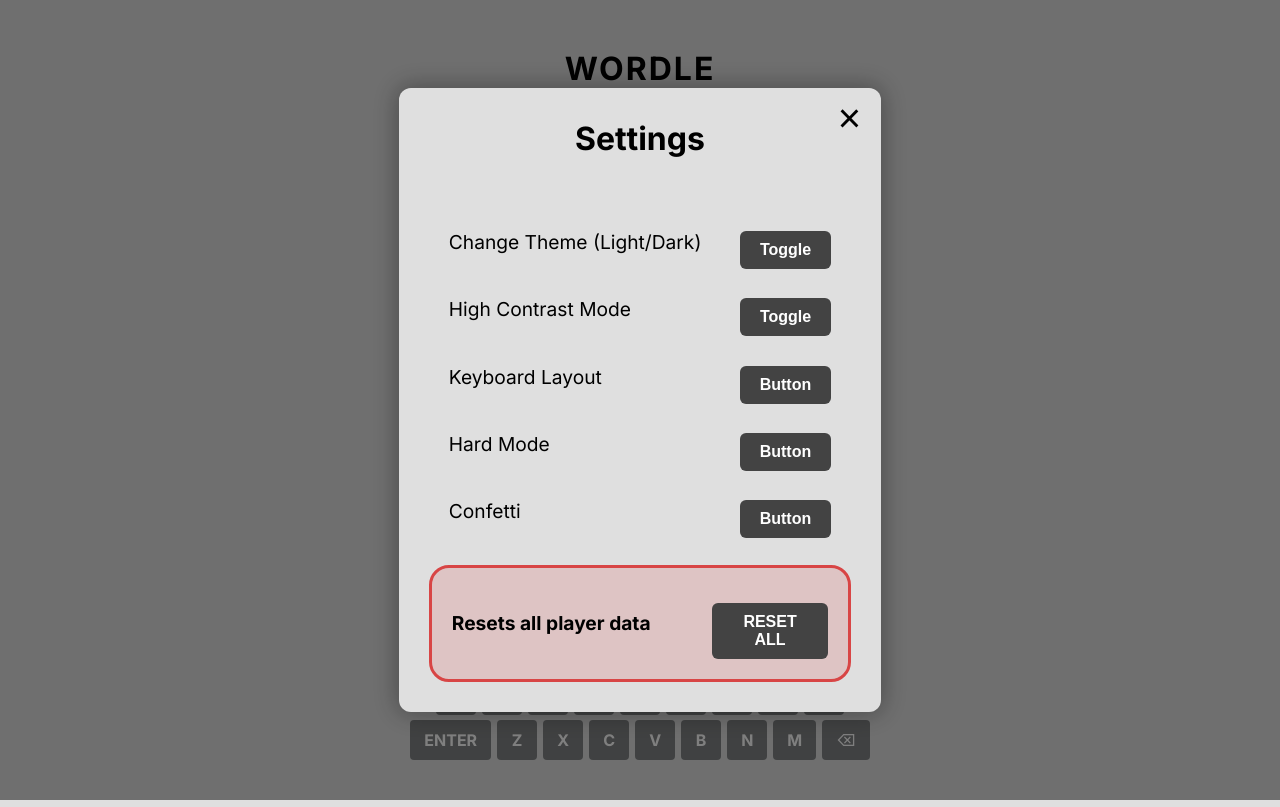
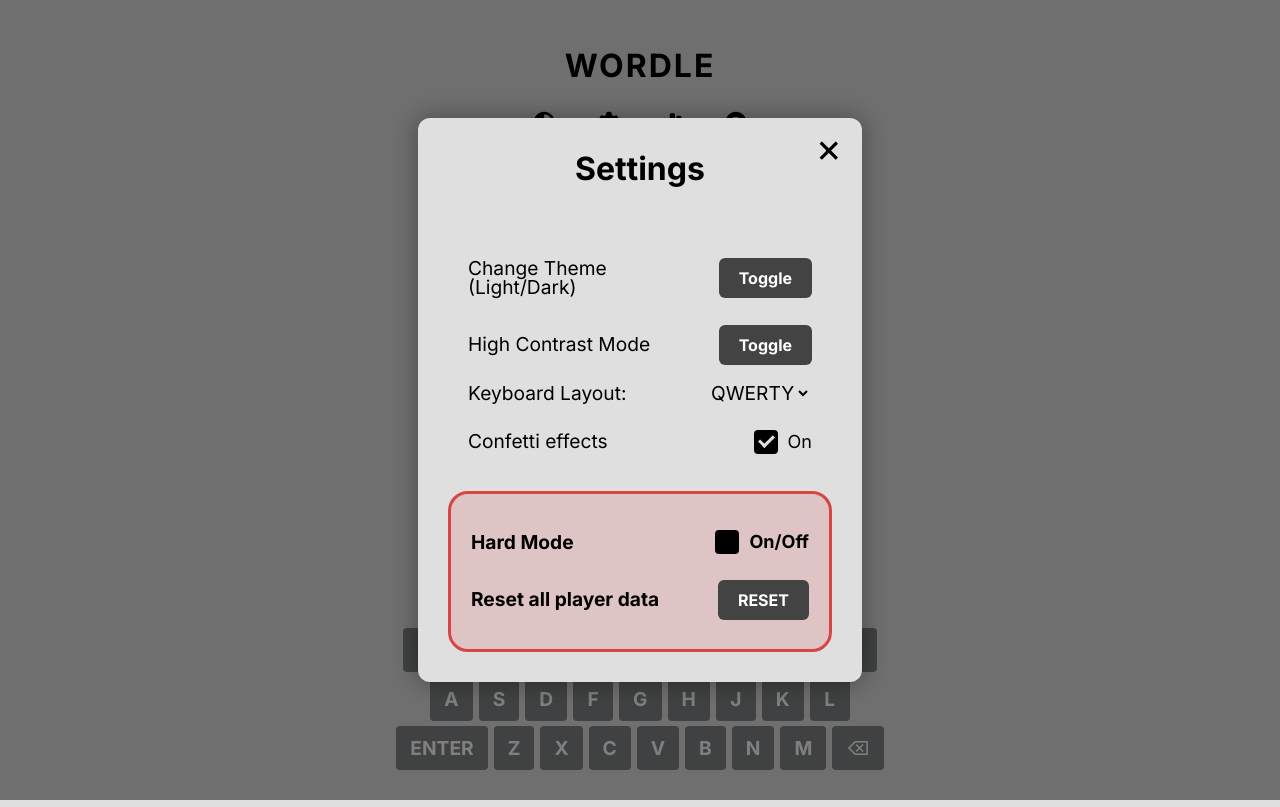
Before and after one commit to maximus-teo/wordle, a React (Vite) app: page / in a window 1280 px wide. Both pictures are taken after a click on the button 608 px from the left and 125 px from the top of the page. Built offline with nearby package versions, Linux system fonts and the light colour scheme.

Commit message:
keyboard layouts

```diff
--- a/src/App.jsx
+++ b/src/App.jsx
@@ -46,6 +46,23 @@
   const [showStats, setShowStats] = useState(false);
   const [showSettings, setShowSettings] = useState(false);
 
+  const [keyboardLayout, setKeyboardLayout] = useState('QWERTY');
+  const layouts = {
+    QWERTY: ['QWERTYUIOP', 'ASDFGHJKL', ['Enter', 'ZXCVBNM', 'Backspace']],
+    AZERTY: ['AZERTYUIOP', 'QSDFGHJKLM', ['Enter', 'WXCVBN', 'Backspace']],
+    DVORAK: ['PYFGCRL', 'AOEUIDHTNS', ['Enter', 'QJKXBMWVZ', 'Backspace']]
+  };
+
+  useEffect(() => {
+    if (keyboardLayout === 'QWERTY') {
+      localStorage.setItem('keyboardLayout', 'QWERTY');
+    } else if (keyboardLayout === 'AZERTY') {
+      localStorage.setItem('keyboardLayout', 'AZERTY');
+    } else {
+      localStorage.setItem('keyboardLayout', 'DVORAK');
+    }
+  }, [keyboardLayout])
+
   const [solution, setSolution] = useState(getRandomWord());
   const [guesses, setGuesses] = useState([]);
   const [currentGuess, setCurrentGuess] = useState('');
@@ -54,6 +71,7 @@
   const [usedLetters, setUsedLetters] = useState({});
   const [gameOver, setGameOver] = useState(false);
   const [gameResult, setGameResult] = useState(null); // 'win' | 'lose' | null
+  const [showConfetti, setShowConfetti] = useState(true);
   const [gameId, setGameId] = useState(0);
   const [user, setUser] = useState(null);
 
@@ -120,23 +138,30 @@
     return () => window.removeEventListener('keydown', listener);
   }, [currentGuess, guesses]);
 
+  useEffect(() => {
+    if (showConfetti) localStorage.setItem("showConfetti", "true");
+    else localStorage.setItem("showConfetti", "false");
+  }, [showConfetti]);
+
   // handle win and lose events
   useEffect(() => {
     if (gameResult === 'win') {
       updateStats(true, guesses.length);
       setTimeout(() => {
+        if (showConfetti) {
           confetti({
             particleCount: 150,
             spread: 80,
             origin: { y: 0.8 }
           });
+        }
       }, 1500);
       setTimeout(() => setGameOver(true), 2200);
     } else if (gameResult === 'lose') {
       updateStats(false);
       setTimeout(() => setGameOver(true), 2000);
     }
-  }, [gameResult]);
+  }, [gameResult, showConfetti]);
 
   const statsUpdatedRef = useRef(false);
 
@@ -155,7 +180,6 @@
   const resetStats = () => {
     localStorage.removeItem("userStats");
     setStats(defaultStats);
-    alert("All player stats have been resetted.");
   };
 
   const defaultStats = {
@@ -268,13 +292,19 @@
         invalidGuess={invalidGuess}
         revealedRows={revealedRows}
       />
-      <Keyboard onKeyPress={handleKeyPress} usedLetters={usedLetters} />
+      <Keyboard layout={layouts[keyboardLayout]} onKeyPress={handleKeyPress} usedLetters={usedLetters}/>
+
       {showStats && <PopupStats stats={stats} onClose={() => setShowStats(false)} />}
       {showSettings &&
         <PopupSettings
           onReset={resetStats}
           darkMode={() => setDarkMode(prev => !prev)}
           highContrast={() => setHighContrast(prev => !prev)}
+          layouts={layouts}
+          keyboardLayout={keyboardLayout}
+          setKeyboardLayout={setKeyboardLayout}
+          confetti={showConfetti}
+          showConfetti={() => setShowConfetti(prev => !prev)}
           onClose={() => setShowSettings(false)}/>}
       {gameOver && <PopupEnd result={gameResult} stats={stats} solution={solution} onRestart={restartGame} />}
     </div>
@@ -282,3 +312,5 @@
 }
 
 export default App;
+
+// <Keyboard onKeyPress={handleKeyPress} usedLetters={usedLetters} />
--- a/src/components/Keyboard.jsx
+++ b/src/components/Keyboard.jsx
@@ -1,17 +1,25 @@
 import React from 'react';
 
-const KEY_LAYOUT = [
+const QWERTY_KEY_LAYOUT = [
   ['Q', 'W', 'E', 'R', 'T', 'Y', 'U', 'I', 'O', 'P'],
   ['A', 'S', 'D', 'F', 'G', 'H', 'J', 'K', 'L'],
   ['Enter', 'Z', 'X', 'C', 'V', 'B', 'N', 'M', 'Backspace']
 ];
 
+const DVORAK_KEY_LAYOUT = [
+  ['P', 'Y', 'F', 'G', 'C', 'R', 'L'],
+  ['A', 'O', 'E', 'U', 'I', 'D', 'H', 'T', 'N', 'S'],
+  ['Q', 'J', 'K', 'X', 'B', 'M', 'W', 'V', 'Z'],
+  ['Enter', 'Backspace']
+]
+
+/*
 const Keyboard = ({ onKeyPress, usedLetters }) => {
   const getStatus = (key) => usedLetters[key] || ''; // '' | 'correct' | 'present' | 'absent'
 
   return (
     <div className="keyboard">
-      {KEY_LAYOUT.map((row, rowIdx) => (
+      {QWERTY_KEY_LAYOUT.map((row, rowIdx) => (
         <div key={rowIdx} className="keyboard-row">
           {row.map((key) => (
             <button
@@ -28,5 +36,56 @@
     </div>
   );
 };
+export default Keyboard;*/
 
-export default Keyboard;
+/*export default function Keyboard({ layout, onKeyPress, usedLetters }) {
+  const getStatus = (key) => usedLetters[key] || ''; // '' | 'correct' | 'present' | 'absent'
+  return (
+    <div className="keyboard">
+      {layout.map((row, i) => (
+        <div key={i} className="keyboard-row">
+          {row.split('').map(key => (
+            <button
+              key={key}
+              className={`key ${getStatus(key)} ${key === 'Enter' || key === 'Backspace' ? 'key-special' : ''}`}
+              onPointerDown={() => onKeyPress(key)}
+              style={{ touchAction: 'manipulation' }}
+            >
+              {key === 'Backspace' ? '⌫' : key}
+            </button>
+          ))}
+        </div>
+      ))}
+    </div>
+  );
+}*/
+
+export default function Keyboard({ layout, onKeyPress, usedLetters }) {
+  const getStatus = (key) => usedLetters[key] || ''; // '' | 'correct' | 'present' | 'absent'
+
+  return (
+    <div className="keyboard">
+      {layout.map((row, i) => {
+        // Flatten nested row like ['Enter', 'ZXCVBNM', 'Backspace'] into ['Enter', 'Z', ..., 'Backspace']
+        const keys = Array.isArray(row)
+          ? row.flatMap(r => (r === 'Enter' || r === 'Backspace') ? [r] : r.split(''))
+          : row.split('');
+
+        return (
+          <div key={i} className="keyboard-row">
+            {keys.map((key) => (
+              <button
+                key={key}
+                className={`key ${getStatus(key)} ${key === 'Enter' ? 'enter-key' : ''} ${key === 'Backspace' ? 'backspace-key' : ''}`}
+                onPointerDown={() => onKeyPress(key)}
+                style={{ touchAction: 'manipulation' }}
+              >
+                {key === 'Backspace' ? '⌫' : key}
+              </button>
+            ))}
+          </div>
+        );
+      })}
+    </div>
+  );
+}
--- /dev/null
+++ b/src/components/PopupConfirmReset.jsx
@@ -0,0 +1,15 @@
+export default function PopupConfirmReset({ confirmReset, onClose }) {
+    return (
+        <div className="popup">
+            <div className="popup-confirm">
+                <button className="popup-close" onClick={onClose}>&times;</button>
+                <h2>Are you sure?</h2>
+                <p>Click again to confirm if you would like to reset all your data, including total number of wins and max streaks.</p>
+                <button onClick={ () => {
+                    confirmReset();
+                    onClose();
+                }}>Reset</button>
+            </div>
+        </div>
+    );
+}
--- a/src/components/PopupSettings.jsx
+++ b/src/components/PopupSettings.jsx
@@ -1,4 +1,17 @@
-const PopupSettings = ({ onReset, darkMode, highContrast, onClose }) => {
+import {useState} from 'react';
+import PopupConfirmReset from './PopupConfirmReset';
+
+const PopupSettings = ({ onReset, darkMode, highContrast, layouts, keyboardLayout, setKeyboardLayout, confetti, showConfetti, onClose }) => {
+
+  const [showConfirmReset, setShowConfirmReset] = useState(false);
+
+  const updateConfetti = () => {
+    console.log("confetti in local storage", localStorage.getItem("showConfetti"));
+    console.log("confetti set", confetti);
+    showConfetti();
+    console.log("confetti in LS after", localStorage.getItem("showConfetti"));
+    console.log("confetti set after", confetti);
+  };
 
   return (
     <div className="popup">
@@ -18,25 +31,52 @@
                 <button onClick={highContrast}>Toggle</button>
             </div>
             <div className="settings-item">
-                <p>Keyboard Layout</p>
-                <button >Button</button>
+              <label htmlFor="keyboard-select">Keyboard Layout:</label>
+              <select
+                className="custom-select"
+                id="keyboard-select"
+                value={keyboardLayout}
+                onChange={(e) => setKeyboardLayout(e.target.value)}
+              >
+                {Object.keys(layouts).map(layout => (
+                  <option key={layout} value={layout}>{layout}</option>
+                ))}
+              </select>
             </div>
             <div className="settings-item">
-                <p>Hard Mode</p>
-                <button >Button</button>
-            </div>
-            <div className="settings-item">
-                <p>Confetti</p>
-                <button >Button</button>
+                <p>Confetti effects</p>
+                <label className="custom-checkbox">
+                  <input
+                    type="checkbox"
+                    checked={confetti}
+                    onChange={updateConfetti}
+                  />
+                  <span className="checkmark"></span>
+                  {confetti ? 'On' : 'Off'}
+                </label>
             </div>
         </div>
         <div className="settings-grid-danger">
             <div className="settings-item">
-                <p>Resets all player data</p>
-                <button className="dev-reset" onClick={onReset}>RESET ALL</button>
+                <p>Hard Mode</p>
+                <label className="custom-checkbox">
+                  <input
+                    type="checkbox"
+                  />
+                  <span className="checkmark"></span>
+                  On/Off
+                </label>
+            </div>
+            <div className="settings-item">
+                <p>Reset all player data</p>
+                <button onClick={()=> setShowConfirmReset(true)}>RESET</button>
             </div>
         </div>
       </div>
+      {showConfirmReset &&
+        <PopupConfirmReset
+          confirmReset={onReset}
+          onClose={() => setShowConfirmReset(false)}/>}
     </div>
   );
 };
--- a/src/index.css
+++ b/src/index.css
@@ -1,5 +1,6 @@
 * {
   box-sizing: border-box;
+  font-family: 'Inter', system-ui, Helvetica, Arial, sans-serif;
 }
 
 html, body {
@@ -10,7 +11,6 @@
 }
 
 :root {
-  font-family: 'Inter', system-ui, Helvetica, Arial, sans-serif;
   line-height: 1.5;
   font-weight: 400;
 
@@ -249,7 +249,7 @@
   margin-top: 20px;
   padding: 0 10px;
   width: 100%;
-  max-width: 500px;
+  min-width: 50vw;
   margin: 0 auto;
   box-sizing: border-box;
 }
@@ -264,7 +264,7 @@
 
 .key {
   font-family: 'Inter', system-ui, Helvetica, Arial, sans-serif;
-  font-size: 1rem;
+  font-size: 1.2rem;
   font-weight: bold;
   min-width: 40px;
   margin: 0 0px;
@@ -304,12 +304,6 @@
   background-color: var(--tile-absent);
 }
 
-/* Special keys */
-.key:has(> svg), .key:has(> .icon) {
-  min-width: 15%;
-  max-width: 20%;
-}
-
 .popup {
   position: fixed;
   top: 0;
@@ -323,7 +317,7 @@
   z-index: 1000;
 }
 
-.popup-content, .popup-stats {
+.popup-content, .popup-stats, .popup-confirm {
   position: relative;
   background: var(--popup-bg-color);
   min-width: 30%;
@@ -337,22 +331,16 @@
   box-shadow: var(--popup-aura);
 }
 
+.popup-confirm {
+  max-width: 40%;
+  min-height: 35%;
+  max-height: 35%;
+}
+
 .popup-stats p {
   padding: 0;
   margin: 0;
   text-align: left;
-}
-
-.popup-content button:not(.popup-close) {
-  margin-top: 15px;
-  padding: 10px 20px;
-  font-size: 1rem;
-  font-weight: bold;
-  background-color: var(--btn-bg-color);
-  color: white;
-  border: none;
-  border-radius: 6px;
-  cursor: pointer;
 }
 
 .popup-close {
@@ -374,7 +362,7 @@
   display: flex;
   flex-direction: column;
   padding: 20px;
-  width: 33vw;
+  width: 30vw;
 }
 
 .settings-grid-danger {
@@ -390,14 +378,74 @@
   align-items: center;
 }
 
-.settings-item p {
+.settings-item p, .settings-item label {
   text-align: left;
   width: 80%;
-  line-height: 1.5;
+  line-height: 1;
+  padding: 0;
+}
+
+.settings-item label {
+  padding: 10px 0;
+}
+
+.settings-item button, .popup-confirm button:not(.popup-close) {
+  padding: 10px 20px;
+  font-size: 1rem;
+  font-weight: bold;
+  background-color: var(--btn-bg-color);
+  color: white;
+  border: none;
+  border-radius: 6px;
+  cursor: pointer;
 }
 
 .settings-item button:hover {
   background-color: #000000;
+}
+
+.custom-select {
+  font-size: inherit;
+  background-color: var(--bg-color);
+  border: 1px solid var(--bg-color);
+  color: var(--text-color);
+}
+
+.custom-checkbox {
+  display: flex;
+  align-items: center;
+  justify-content: right;
+  gap: 10px;
+  cursor: pointer;
+  font-size: 18px;
+}
+
+.custom-checkbox input[type="checkbox"] {
+  display: none;
+}
+
+/* checkbox */
+.custom-checkbox .checkmark {
+  width: 24px;
+  height: 24px;
+  background-color: var(--text-color);
+  border: 2px solid var(--text-color);
+  border-radius: 4px;
+  display: inline-block;
+  position: relative;
+}
+
+/* checkmark */
+.custom-checkbox input[type="checkbox"]:checked + .checkmark::after {
+  content: "";
+  position: absolute;
+  left: 6px;
+  top: 0px;
+  width: 6px;
+  height: 12px;
+  border: solid var(--bg-color);
+  border-width: 0 3px 3px 0;
+  transform: rotate(45deg);
 }
 
 .stats-grid-container {
@@ -478,7 +526,7 @@
 
 @media (max-width: 768px) {
   .keyboard {
-    padding: 0 20px;
+    padding: 0 10px;
     margin-top: -70px;
   }
 
@@ -487,15 +535,13 @@
   }
 
   .key {
-    min-width: 8.5%;
+    min-width: 7.5%;
     font-size: 14px;
     padding: 15px 0;
     font-size: 1.2rem;
   }
 
-  .key-special {
-    min-width: 15%;
-    max-width: 15%;
+  .enter-key {
     font-size: 0.8rem;
   }
 }
@@ -567,12 +613,47 @@
     font-size: 1rem;
   }
 
-  .popup-stats h2 {
-    font-size: 1.7rem;
+  .popup-content h2, .popup-stats h2, .popup-confirm h2 {
+    font-size: 1.5rem;
   }
 
-  .popup-stats h3 {
+  .popup-content h3, .popup-stats h3, .popup-confirm h3 {
     font-size: 1.2rem;
+  }
+
+  .popup-confirm {
+    max-width: 90%;
+    min-height: 40%;
+    max-height: 40%;
+    font-size: 1rem;
+  }
+
+  .settings-grid-container, .settings-grid-danger {
+    font-size: 1rem;
+    display: flex;
+    flex-direction: column;
+    padding: 0px;
+    width: 100%;
+  }
+
+  .settings-item {
+    gap: 30px;
+  }
+
+  .settings-item button {
+    font-size: 0.8rem;
+  }
+
+  .custom-checkbox {
+    font-size: 1rem;
+  }
+
+  .settings-grid-danger {
+    padding: 15px;
+    font-weight: bold;
+    border: 3px solid #d84545;
+    background-color: #d845452d;
+    border-radius: 20px;
   }
 
   .stats-grid-container {
```
Lines whose indentation alone changed are shown as unchanged.
